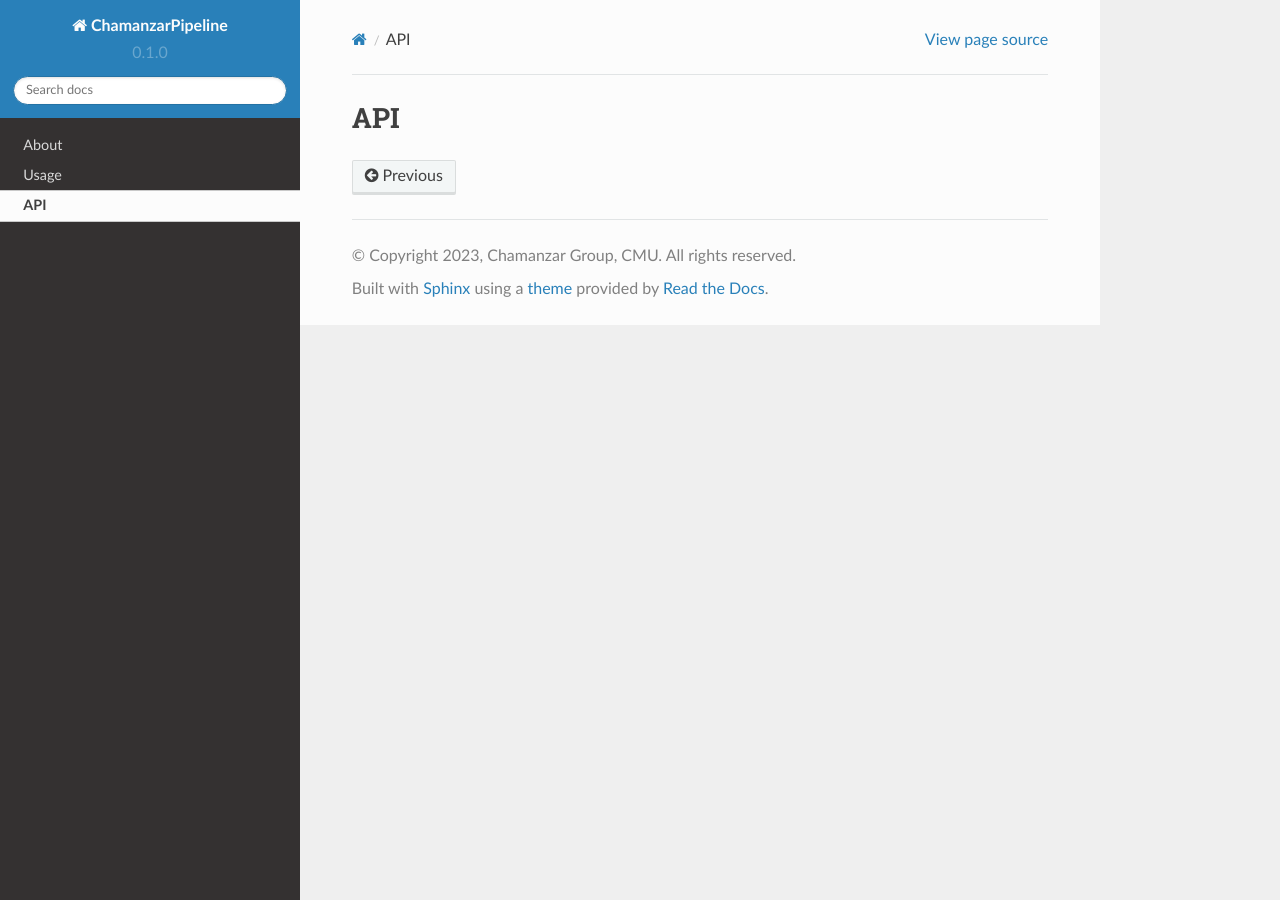
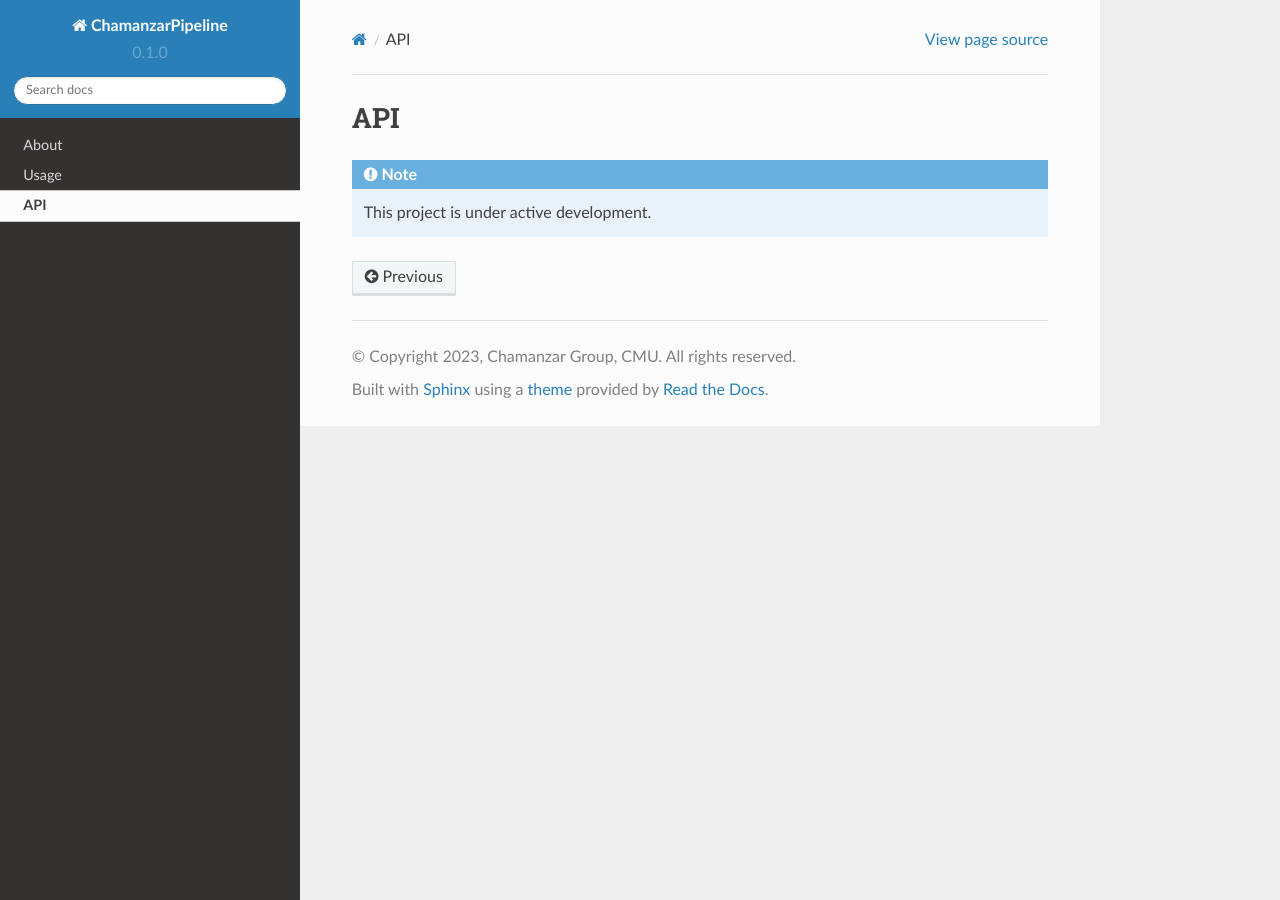
Before and after one commit to az123zx123/ChamanzarPipeline, a Sphinx documentation site: the page built from docs/source/api.rst, in a window 1280 px wide. Built offline with Sphinx 7.4.7 and the Read the Docs theme 2.0.0, drawn with Linux system fonts in a browser that asks for light colours.

Commit message:
Update api.rst

```diff
--- a/docs/source/api.rst
+++ b/docs/source/api.rst
@@ -1,2 +1,5 @@
 API
 ===
+.. note::
+
+   This project is under active development.
```
